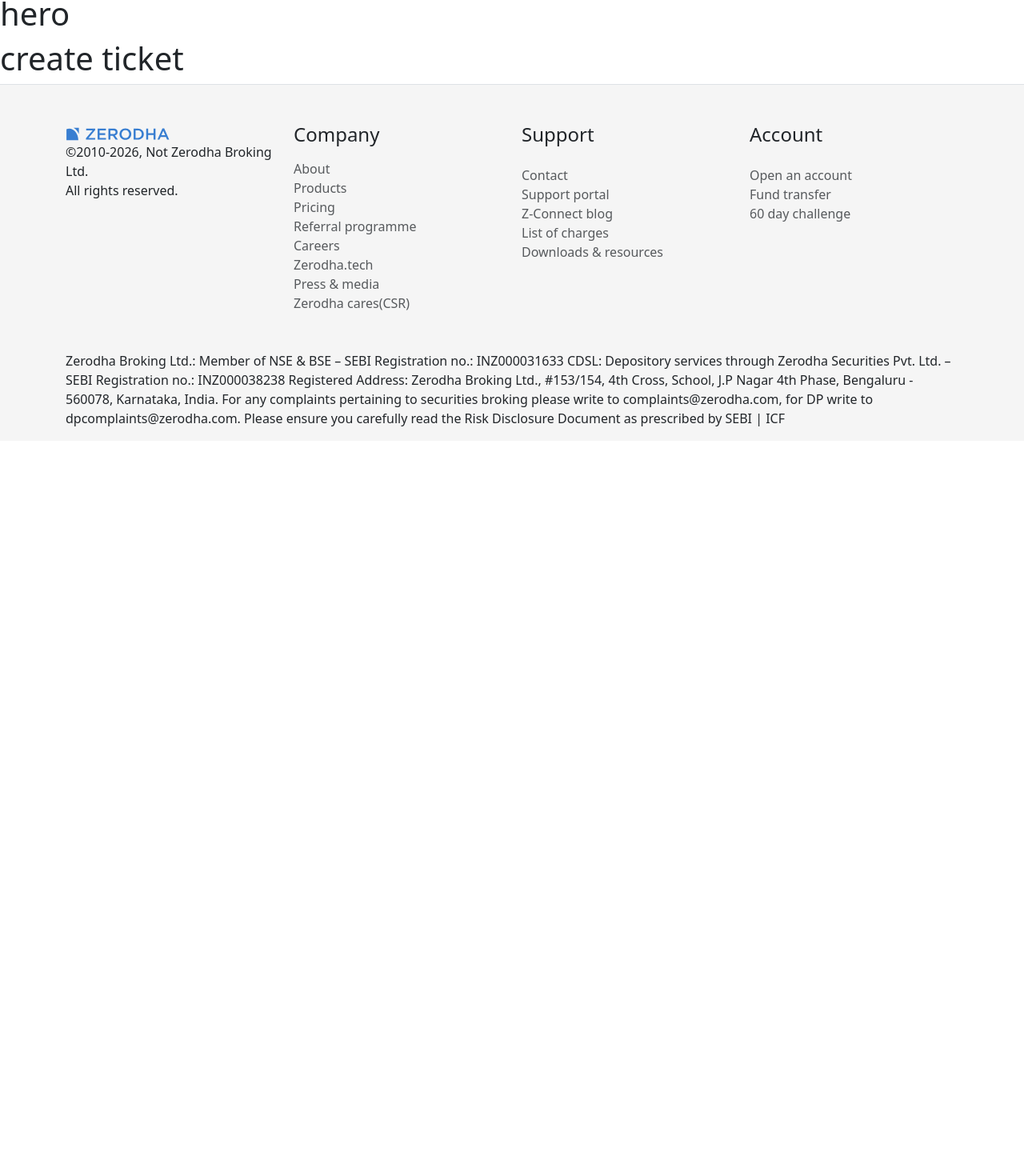
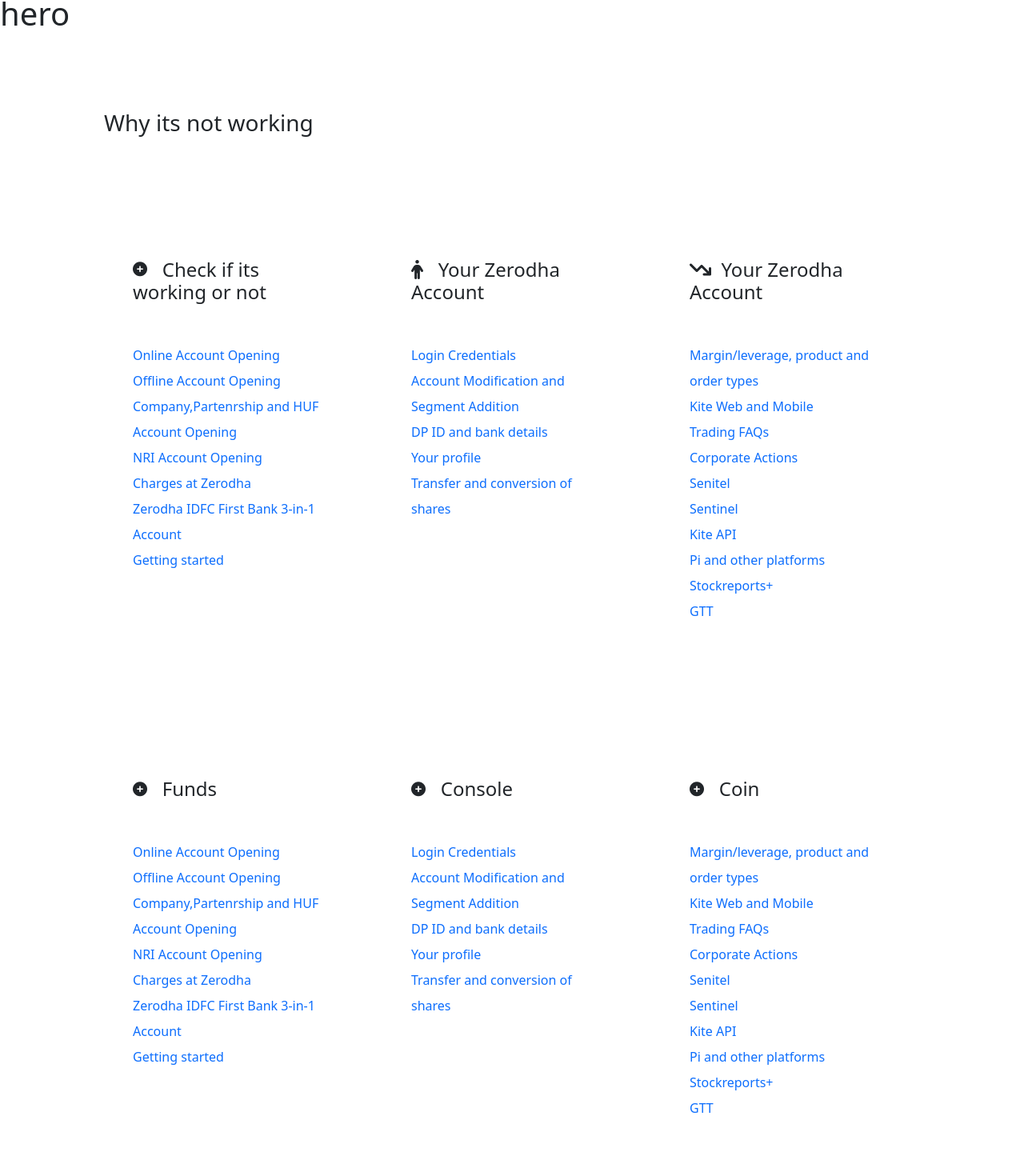
Before and after one commit to mahato-ashok/StockSnap, a React (Vite) app in the folder frontend/: page /support in a window 1280 px wide. Shown: the part 96-1566 px from the top of the page at 80% size. Before the commit the page ends 800 px from the top, so only its background shows below. Built offline with nearby package versions, Linux system fonts and the light colour scheme.

Commit message:
created ticket part

```diff
--- a/frontend/src/landing_pages/support/CreateTicket.jsx
+++ b/frontend/src/landing_pages/support/CreateTicket.jsx
@@ -2,6 +2,79 @@
 
 export default function CreateTicket(){
     return(
-        <h1>create ticket</h1>
+        <div className="container">
+            <div className="row mt-5 p-5 ">
+                <h3>Why its not working</h3>
+            </div>
+            <div className="row p-5">
+                 <div className="col p-5">
+                    <h4 className='mb-5'><i class="fa-solid fa-circle-plus fa-xs"></i> &nbsp;&nbsp;Check if its working or not</h4>
+                    <a href='#'style={{textDecoration:"None",lineHeight:"2rem"}} >Online Account Opening </a><br/>
+                    <a href='#'style={{textDecoration:"None",lineHeight:"2rem"}}>Offline Account Opening</a><br/>
+                    <a href='#'style={{textDecoration:"None",lineHeight:"2rem"}}>Company,Partenrship and HUF Account Opening</a><br/>
+                    <a href='#'style={{textDecoration:"None",lineHeight:"2rem"}}>NRI Account Opening</a><br/>
+                    <a href='#'style={{textDecoration:"None",lineHeight:"2rem"}}>Charges at Zerodha</a><br/>
+                    <a href='#'style={{textDecoration:"None",lineHeight:"2rem"}}>Zerodha IDFC First Bank 3-in-1 Account </a><br/>
+                     <a href='#'style={{textDecoration:"None",lineHeight:"2rem"}}>Getting started </a><br/>
+                 </div>
+                <div className="col p-5">
+                    <h4 className='mb-5'><i class="fa-solid fa-person"></i> &nbsp;&nbsp;Your Zerodha Account</h4>
+                    <a href='#'style={{textDecoration:"None",lineHeight:"2rem"}} >Login Credentials</a><br/>
+                    <a href='#'style={{textDecoration:"None",lineHeight:"2rem"}}>Account Modification and Segment Addition</a><br/>
+                    <a href='#'style={{textDecoration:"None",lineHeight:"2rem"}}>DP ID and bank details</a><br/>
+                    <a href='#'style={{textDecoration:"None",lineHeight:"2rem"}}>Your profile</a><br/>
+                    <a href='#'style={{textDecoration:"None",lineHeight:"2rem"}}>Transfer and conversion of shares</a><br/>
+                 </div>
+                <div className="col p-5">
+                    <h4 className='mb-5'><i class="fa-solid fa-arrow-trend-down"></i>&nbsp;&nbsp;Your Zerodha Account</h4>
+                    <a href='#'style={{textDecoration:"None",lineHeight:"2rem"}} >Margin/leverage, product and order types </a><br/>
+                    <a href='#'style={{textDecoration:"None",lineHeight:"2rem"}}>Kite Web and Mobile</a><br/>
+                    <a href='#'style={{textDecoration:"None",lineHeight:"2rem"}}>Trading FAQs</a><br/>
+                    <a href='#'style={{textDecoration:"None",lineHeight:"2rem"}}>Corporate Actions</a><br/>
+                    <a href='#'style={{textDecoration:"None",lineHeight:"2rem"}}>Senitel</a><br/>
+                    <a href='#'style={{textDecoration:"None",lineHeight:"2rem"}}>Sentinel</a><br/>
+                     <a href='#'style={{textDecoration:"None",lineHeight:"2rem"}}>Kite API</a><br/>
+                     <a href='#'style={{textDecoration:"None",lineHeight:"2rem"}}>Pi and other platforms</a><br/>
+                     <a href='#'style={{textDecoration:"None",lineHeight:"2rem"}}>Stockreports+</a><br/>
+                     <a href='#'style={{textDecoration:"None",lineHeight:"2rem"}}>GTT</a><br/>
+                 </div>
+
+            </div>
+            <div className="row p-5">
+                 <div className="col p-5">
+                    <h4 className='mb-5'><i class="fa-solid fa-circle-plus fa-xs"></i> &nbsp;&nbsp;Funds</h4>
+                    <a href='#'style={{textDecoration:"None",lineHeight:"2rem"}} >Online Account Opening </a><br/>
+                    <a href='#'style={{textDecoration:"None",lineHeight:"2rem"}}>Offline Account Opening</a><br/>
+                    <a href='#'style={{textDecoration:"None",lineHeight:"2rem"}}>Company,Partenrship and HUF Account Opening</a><br/>
+                    <a href='#'style={{textDecoration:"None",lineHeight:"2rem"}}>NRI Account Opening</a><br/>
+                    <a href='#'style={{textDecoration:"None",lineHeight:"2rem"}}>Charges at Zerodha</a><br/>
+                    <a href='#'style={{textDecoration:"None",lineHeight:"2rem"}}>Zerodha IDFC First Bank 3-in-1 Account </a><br/>
+                     <a href='#'style={{textDecoration:"None",lineHeight:"2rem"}}>Getting started </a><br/>
+                 </div>
+                <div className="col p-5">
+                    <h4 className='mb-5'><i class="fa-solid fa-circle-plus fa-xs"></i> &nbsp;&nbsp;Console</h4>
+                    <a href='#'style={{textDecoration:"None",lineHeight:"2rem"}} >Login Credentials</a><br/>
+                    <a href='#'style={{textDecoration:"None",lineHeight:"2rem"}}>Account Modification and Segment Addition</a><br/>
+                    <a href='#'style={{textDecoration:"None",lineHeight:"2rem"}}>DP ID and bank details</a><br/>
+                    <a href='#'style={{textDecoration:"None",lineHeight:"2rem"}}>Your profile</a><br/>
+                    <a href='#'style={{textDecoration:"None",lineHeight:"2rem"}}>Transfer and conversion of shares</a><br/>
+                 </div>
+                <div className="col p-5">
+                    <h4 className='mb-5'><i class="fa-solid fa-circle-plus fa-xs"></i> &nbsp;&nbsp;Coin</h4>
+                    <a href='#'style={{textDecoration:"None",lineHeight:"2rem"}} >Margin/leverage, product and order types </a><br/>
+                    <a href='#'style={{textDecoration:"None",lineHeight:"2rem"}}>Kite Web and Mobile</a><br/>
+                    <a href='#'style={{textDecoration:"None",lineHeight:"2rem"}}>Trading FAQs</a><br/>
+                    <a href='#'style={{textDecoration:"None",lineHeight:"2rem"}}>Corporate Actions</a><br/>
+                    <a href='#'style={{textDecoration:"None",lineHeight:"2rem"}}>Senitel</a><br/>
+                    <a href='#'style={{textDecoration:"None",lineHeight:"2rem"}}>Sentinel</a><br/>
+                     <a href='#'style={{textDecoration:"None",lineHeight:"2rem"}}>Kite API</a><br/>
+                     <a href='#'style={{textDecoration:"None",lineHeight:"2rem"}}>Pi and other platforms</a><br/>
+                     <a href='#'style={{textDecoration:"None",lineHeight:"2rem"}}>Stockreports+</a><br/>
+                     <a href='#'style={{textDecoration:"None",lineHeight:"2rem"}}>GTT</a><br/>
+                 </div>
+
+            </div>
+
+        </div>
     )
 }
```
